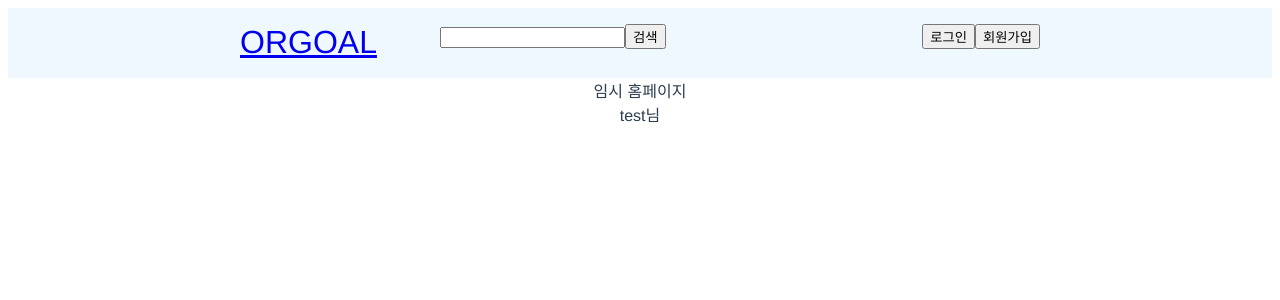
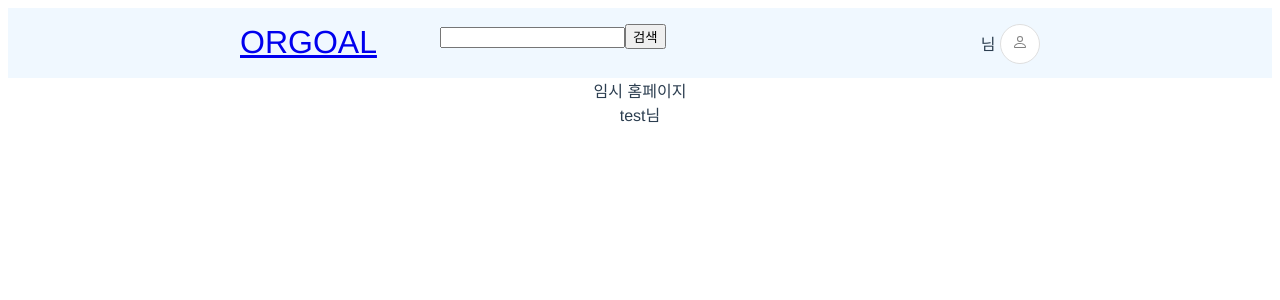
Before and after one commit to Oince/Orgoal, a Vue app in the folder orgoal/src/front/: page / in a window 1280 px wide. Shown: the top 300 px of the page. Built offline with nearby package versions, Linux system fonts and the light colour scheme.

Commit message:
Update NavBar.vue

```diff
--- a/orgoal/src/front/src/components/NavBar.vue
+++ b/orgoal/src/front/src/components/NavBar.vue
@@ -8,8 +8,14 @@
         <div class="navbar-menu">
           <div class="navbar-left">
             <div class="search">
-              <input v-model="searchText" @keyup.enter="onClickSearchButton" />
-              <button @click="onClickSearchButton">검색</button>
+              <input
+                class="search-input"
+                v-model="searchText"
+                @keyup.enter="onClickSearchButton"
+              />
+              <button class="search-button" @click="onClickSearchButton">
+                검색
+              </button>
             </div>
           </div>
           <div class="navbar-right">
@@ -21,7 +27,20 @@
             <div v-if="isSignedin">
               <span>{{ username }}님 </span>
               <router-link to="/mypage">
-                <button class="mypage">MY</button>
+                <button class="mypage">
+                  <svg
+                    xmlns="http://www.w3.org/2000/svg"
+                    width="16"
+                    height="16"
+                    fill="currentColor"
+                    class="bi bi-person"
+                    viewBox="0 0 16 16"
+                  >
+                    <path
+                      d="M8 8a3 3 0 1 0 0-6 3 3 0 0 0 0 6zm2-3a2 2 0 1 1-4 0 2 2 0 0 1 4 0zm4 8c0 1-1 1-1 1H3s-1 0-1-1 1-4 6-4 6 3 6 4zm-1-.004c-.001-.246-.154-.986-.832-1.664C11.516 10.68 10.289 10 8 10c-2.29 0-3.516.68-4.168 1.332-.678.678-.83 1.418-.832 1.664h10z"
+                    />
+                  </svg>
+                </button>
               </router-link>
             </div>
           </div>
@@ -41,7 +60,8 @@
   setup: function () {
     // data
     const store = useStore(); // 훅을 사용하여 vuex store 호출
-    const isSignedin = computed(() => store.getters["signin/hasToken"]);
+    let isSignedin = computed(() => store.getters["signin/hasToken"]);
+    isSignedin = true;
     let searchText = "";
 
     //methods
@@ -82,13 +102,16 @@
   display: flex;
   justify-content: space-between;
 }
+.search {
+  height: 40px;
+}
 .mypage {
   color: gray;
   background-color: white;
   font-weight: 900;
   font-size: 14pt;
-  width: 45px;
-  height: 45px;
+  width: 40px;
+  height: 40px;
   border-radius: 50%;
   border: 1px solid #dfdfdf;
 }
```
